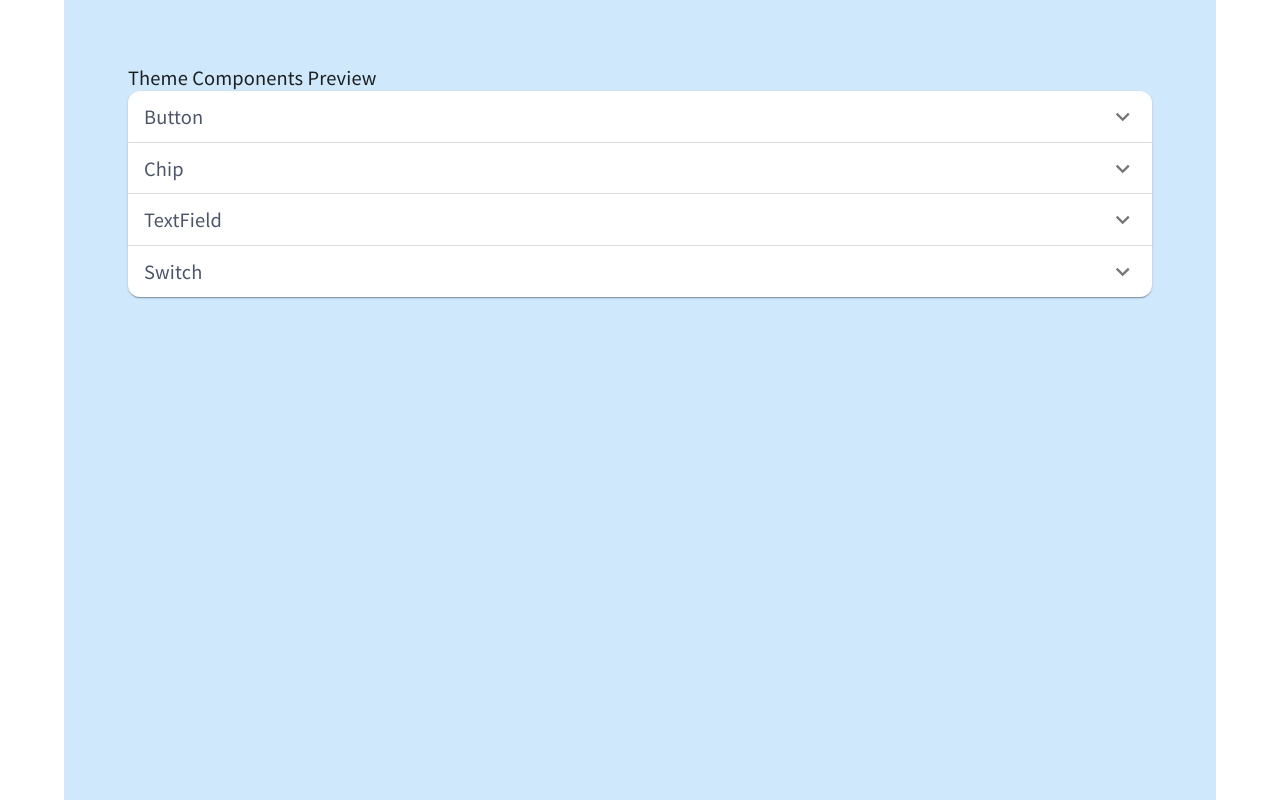
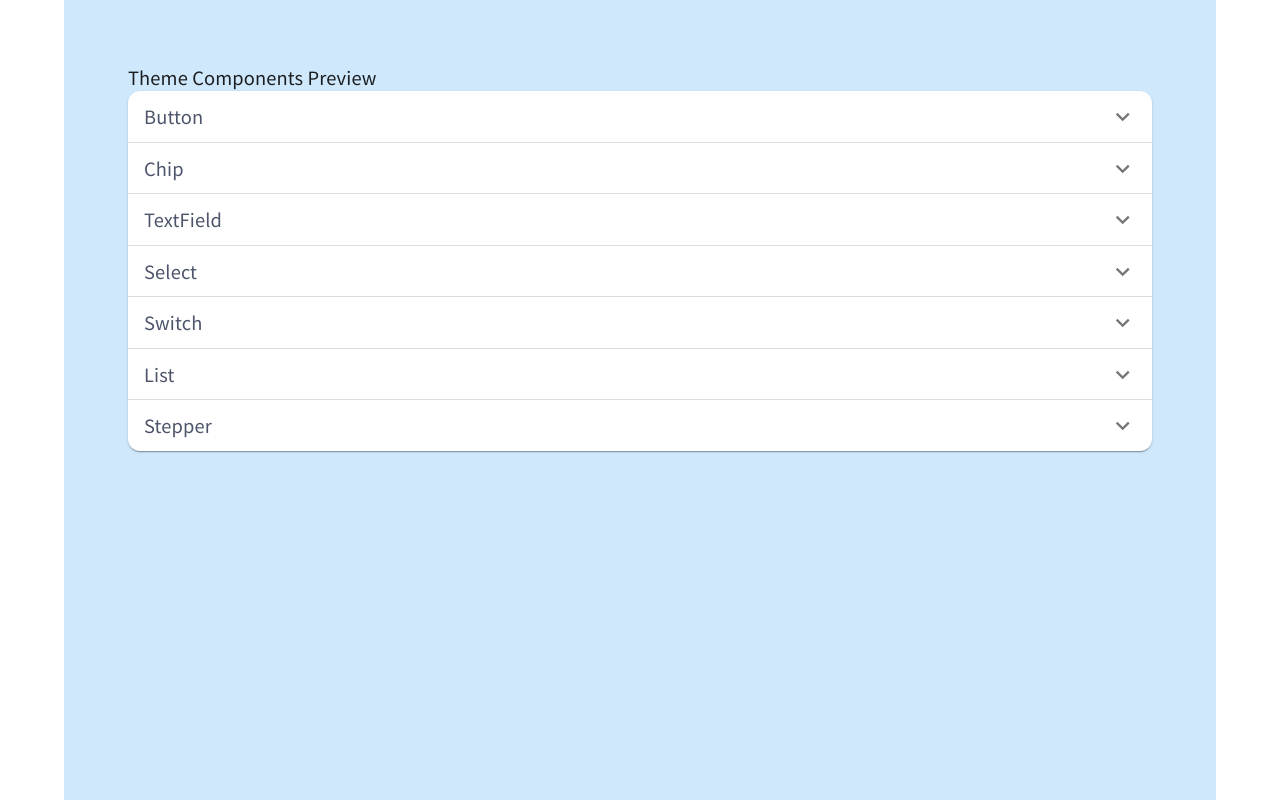
Before and after one commit to jasperdyb/f2e_2021_hello_bus, a Next.js app: page /theme in a window 1280 px wide. Built offline with nearby package versions, Linux system fonts and the light colour scheme.

Commit message:
Build themed step component

```diff
--- a/pages/theme.tsx
+++ b/pages/theme.tsx
@@ -17,6 +17,24 @@ import Button from "@mui/material/Button";
 import Chip from "@mui/material/Chip";
 import TextField from "@mui/material/TextField";
 import Switch from "@mui/material/Switch";
+
+import List from "@mui/material/List";
+import ListItem from "@mui/material/ListItem";
+import ListItemButton from "@mui/material/ListItemButton";
+import ListItemIcon from "@mui/material/ListItemIcon";
+import ListItemText from "@mui/material/ListItemText";
+import Divider from "@mui/material/Divider";
+import InboxIcon from "@mui/icons-material/Inbox";
+import DraftsIcon from "@mui/icons-material/Drafts";
+
+import MenuItem from "@mui/material/MenuItem";
+import FormControl from "@mui/material/FormControl";
+import Select from "@mui/material/Select";
+
+import Stepper from "@mui/material/Stepper";
+import Step from "@mui/material/Step";
+import StepLabel from "@mui/material/StepLabel";
+import StepContent from "@mui/material/StepContent";
 
 const Theme: NextPage = () => {
   const items = [
@@ -52,8 +70,50 @@ const Theme: NextPage = () => {
       ],
     },
     {
+      type: "Select",
+      components: [
+        () => (
+          <Select labelId="demo-simple-select-label">
+            <MenuItem value={10}>Ten</MenuItem>
+            <MenuItem value={20}>Twenty</MenuItem>
+            <MenuItem value={30}>Thirty</MenuItem>
+          </Select>
+        ),
+      ],
+    },
+    {
       type: "Switch",
       components: [() => <Switch color="secondary" />],
+    },
+    {
+      type: "List",
+      components: [
+        () => (
+          <List>
+            <ListItem>
+              <ListItemText primary="Simple" />
+            </ListItem>
+            <ListItem>
+              <ListItemText primary="Drafts" />
+            </ListItem>
+          </List>
+        ),
+      ],
+    },
+
+    {
+      type: "Stepper",
+      components: [
+        () => (
+          <Stepper orientation="vertical">
+            {steps.map((step, index) => (
+              <Step key={step.label} active={index % 2 == 0}>
+                <StepLabel>{step.label}</StepLabel>
+              </Step>
+            ))}
+          </Stepper>
+        ),
+      ],
     },
   ];
 
@@ -86,4 +146,25 @@ const Theme: NextPage = () => {
   );
 };
 
+const steps = [
+  {
+    label: "Step",
+  },
+  {
+    label: "Step",
+  },
+  {
+    label: "Step",
+  },
+  {
+    label: "Step",
+  },
+  {
+    label: "Step",
+  },
+  {
+    label: "Step",
+  },
+];
+
 export default Theme;
--- a/public/theme/main.ts
+++ b/public/theme/main.tsx
@@ -1,6 +1,8 @@
-import { createTheme } from "@mui/material/styles";
+import { styled, createTheme } from "@mui/material/styles";
 import { outlinedInputClasses } from "@mui/material/OutlinedInput";
 import { switchClasses } from "@mui/material/Switch";
+import { stepConnectorClasses } from "@mui/material/StepConnector";
+import { stepLabelClasses } from "@mui/material/StepLabel";
 
 const colorSet = {
   primary: "#5A637E",
@@ -42,13 +44,13 @@ export const mainTheme = createTheme({
       styleOverrides: {
         containedPrimary: {
           // color: "black",
-          borderRadius: 100,
+          borderRadius: 10,
           ":disabled": {
             color: "white",
           },
         },
         outlinedPrimary: {
-          borderRadius: 100,
+          borderRadius: 10,
         },
       },
     },
@@ -66,15 +68,30 @@ export const mainTheme = createTheme({
           borderWidth: 0,
           [":hover"]: {
             boxShadow: "0px 0px 0px 3px rgba(121, 142, 200, 0.49)",
+            [`&.${outlinedInputClasses.disabled}`]: {
+              boxShadow: "none",
+            },
+            [`& .${outlinedInputClasses.notchedOutline}`]: {
+              border: "1px solid #8B94B3",
+            },
           },
-          [`:hover.${outlinedInputClasses.disabled}`]: {
-            boxShadow: "none",
+          [":focus"]: {
+            boxShadow: "0px 0px 0px 3px rgba(121, 142, 200, 0.49)",
+            [`&.${outlinedInputClasses.disabled}`]: {
+              boxShadow: "none",
+            },
+            [`& .${outlinedInputClasses.notchedOutline}`]: {
+              border: "1px solid #8B94B3",
+            },
           },
-          [`&:hover .${outlinedInputClasses.notchedOutline}`]: {
-            border: "1px solid #8B94B3",
-          },
-          [`&:focus .${outlinedInputClasses.notchedOutline}`]: {
-            borderColor: "transparent",
+          [":active"]: {
+            boxShadow: "0px 0px 0px 3px rgba(121, 142, 200, 0.49)",
+            [`&.${outlinedInputClasses.disabled}`]: {
+              boxShadow: "none",
+            },
+            [`& .${outlinedInputClasses.notchedOutline}`]: {
+              border: "1px solid #8B94B3",
+            },
           },
           [`&.${outlinedInputClasses.disabled} .${outlinedInputClasses.notchedOutline}`]:
             {
@@ -114,17 +131,17 @@ export const mainTheme = createTheme({
                 opacity: 0.5,
               },
             },
-            [`&.Mui-focusVisible + .${switchClasses.thumb}`]: {
+            [`&.${switchClasses.disabled} + .${switchClasses.thumb}`]: {
               // color: theme.palette.secondary.main,
               border: "6px solid #fff",
             },
-            [`&.Mui-disabled + .${switchClasses.thumb}`]: {
+            [`&.${switchClasses.disabled} + .${switchClasses.thumb}`]: {
               // color:
               //   theme.palette.mode === "light"
               //     ? theme.palette.grey[100]
               //     : theme.palette.grey[600],
             },
-            [`&.Mui-disabled + .${switchClasses.track}`]: {
+            [`&.${switchClasses.disabled} + .${switchClasses.track}`]: {
               // opacity: theme.palette.mode === "light" ? 0.7 : 0.3,
             },
           },
@@ -147,5 +164,53 @@ export const mainTheme = createTheme({
         },
       },
     },
+
+    MuiStepConnector: {
+      styleOverrides: {
+        line: {
+          borderColor: "#4C546A",
+        },
+        root: {
+          [`&.${stepConnectorClasses.active}`]: {
+            [`& .${stepConnectorClasses.lineVertical}`]: {
+              borderColor: "red",
+            },
+          },
+          marginLeft: 8,
+        },
+      },
+    },
+
+    MuiStepIcon: {
+      styleOverrides: {
+        root: {},
+      },
+    },
+
+    MuiStepLabel: {
+      defaultProps: {
+        StepIconComponent: (props) => <StepIconComponent {...props} />,
+      },
+      styleOverrides: {
+        root: {
+          [`& .${stepLabelClasses.label}.${stepLabelClasses.active}`]: {
+            color: "#F66A4B",
+          },
+        },
+      },
+    },
   },
 });
+
+const StepIconComponent = styled("div")<{ active?: boolean }>(
+  ({ theme, active }) => ({
+    width: 17,
+    height: 17,
+    paddingRight: 0,
+    borderRadius: 100,
+    borderColor: active ? "#F66A4B" : "#4C546A",
+    borderWidth: 5,
+    borderStyle: "solid",
+    backgroundColor: "#FFF",
+  })
+);
```
